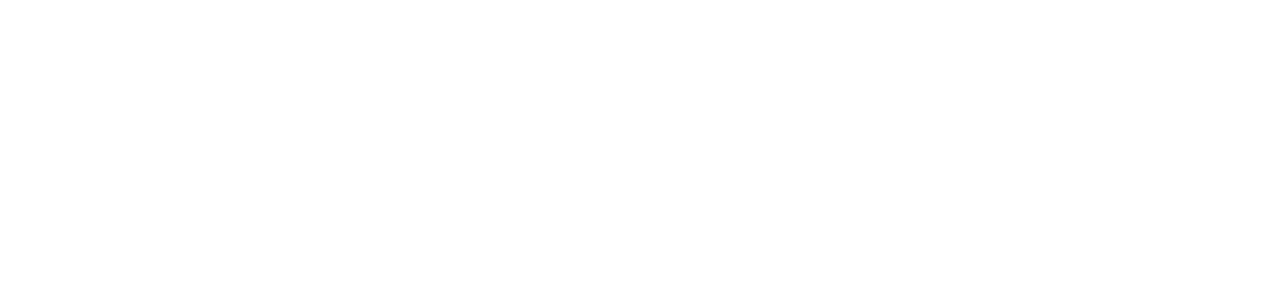
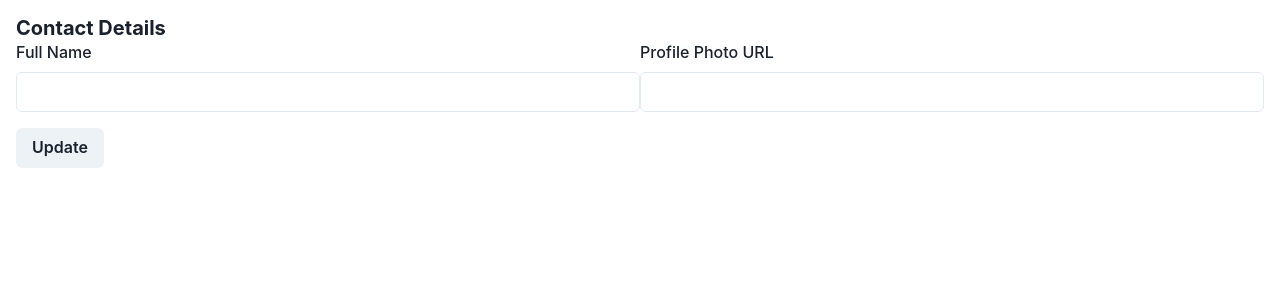
Before and after one commit to glaucusec/expense-tracker-firebase, a React (Vite) app: page /profile in a window 1280 px wide. Before the commit this address had no page. Shown: the top 300 px of the page. Built offline with nearby package versions, Linux system fonts and the light colour scheme.

Commit message:
Complete your profile

```diff
--- a/src/App.jsx
+++ b/src/App.jsx
@@ -2,6 +2,7 @@
 import SignUp from "./components/SignUp";
 import Login from "./components/Login";
 import Home from "./components/Home";
+import Profile from "./components/Profile";
 import { Routes, Route } from "react-router-dom";
 
 function App() {
@@ -10,6 +11,7 @@
       <Route path="/signup" element={<SignUp />} />
       <Route path="/login" element={<Login />} />
       <Route path="/home" element={<Home />} />
+      <Route path="/profile" element={<Profile />} />
     </Routes>
   );
 }
--- a/src/components/Home.jsx
+++ b/src/components/Home.jsx
@@ -1,7 +1,26 @@
-import React from 'react'
+import React from "react";
+import { Box, Flex, Spacer, Heading, Text } from "@chakra-ui/react";
+import { Link } from "react-router-dom";
 
 export default function Home() {
   return (
-    <div>Home</div>
-  )
+    <>
+      <Flex>
+        <Box p="4">
+          <Heading as={"h2"} size={"sm"}>
+            Welcome to Expense Tracker
+          </Heading>
+        </Box>
+
+        <Spacer />
+
+        <Box p="4">
+          Your profile is Incomplete.{" "}
+          <Link to={"/profile"}>
+            <Text as="u">Complete Now</Text>
+          </Link>
+        </Box>
+      </Flex>
+    </>
+  );
 }
--- /dev/null
+++ b/src/components/Profile.jsx
@@ -0,0 +1,67 @@
+import React, { useRef, useContext } from "react";
+import axios from "axios";
+import {
+  Box,
+  Input,
+  FormControl,
+  FormLabel,
+  Heading,
+  Flex,
+  Button,
+  useToast,
+} from "@chakra-ui/react";
+import { AuthContext } from "../context/AuthContext";
+
+const API_KEY = import.meta.env.VITE_API_KEY;
+
+export default function Profile() {
+  const toast = useToast();
+  const AuthCtx = useContext(AuthContext);
+  const nameRef = useRef();
+  const urlRef = useRef();
+  const submitHandler = async (e) => {
+    e.preventDefault();
+    try {
+      const response = await axios.post(
+        `https://identitytoolkit.googleapis.com/v1/accounts:update?key=${API_KEY}`,
+        {
+          idToken: AuthCtx.idToken,
+          displayName: nameRef.current.value,
+          photoUrl: urlRef.current.value,
+        },
+        {
+          "Content-Type": "application/json",
+        }
+      );
+      if (response.status == 200) {
+        toast({
+          status: "success",
+          title: "Details updated!",
+        });
+      }
+    } catch (error) {
+      if (error) {
+        toast({
+          status: "error",
+          title: error.response.data.error.message,
+        });
+      }
+    }
+  };
+  return (
+    <Box p={4} alignItems={"center"}>
+      <Heading size={"md"}>Contact Details</Heading>
+      <Flex pb={"1rem"}>
+        <FormControl>
+          <FormLabel>Full Name</FormLabel>
+          <Input type="email" ref={nameRef} />
+        </FormControl>
+        <FormControl>
+          <FormLabel>Profile Photo URL</FormLabel>
+          <Input type="email" ref={urlRef} />
+        </FormControl>
+      </Flex>
+      <Button onClick={submitHandler}>Update</Button>
+    </Box>
+  );
+}
```
Also changed, not shown: 1 other file (tests, documents, lock files or other folders).
